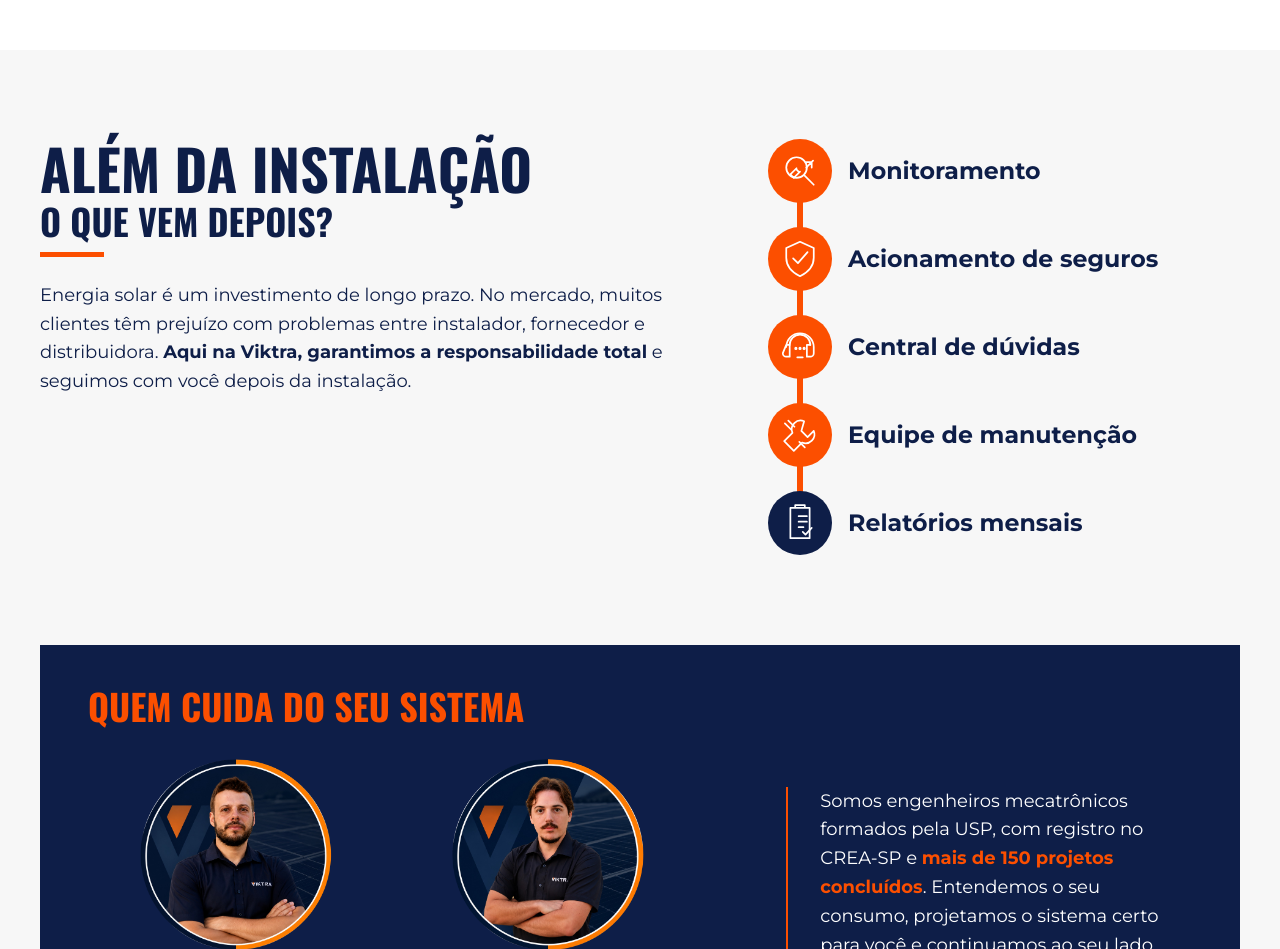
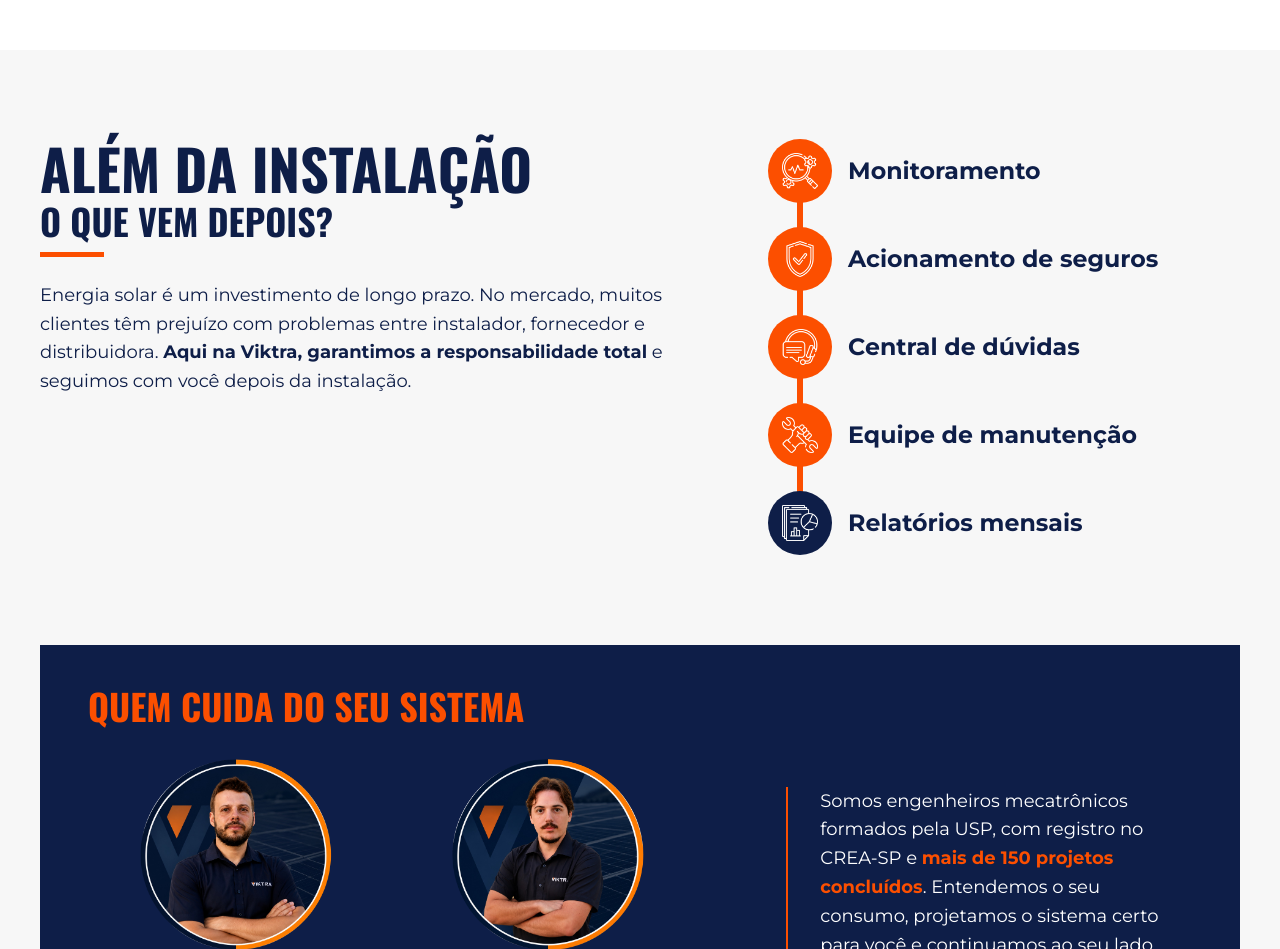
Before and after one commit to Viktra-Engenharia/viktra-monorepo, an Astro site: page / in a window 1280 px wide. Shown: the part 2400-3349 px from the top of the page. Built offline with nearby package versions, Linux system fonts and the light colour scheme; Astro itself is replaced by a stand-in of ours.

Commit message:
style: use brand icon set in after-sales timeline
Co-Authored-By: Claude Opus 5.5 <noreply@anthropic.com>

```diff
--- a/src/components/AfterSales.astro
+++ b/src/components/AfterSales.astro
@@ -1,12 +1,31 @@
 ---
 import { Image } from 'astro:assets';
 import WhatsAppIcon from './icons/WhatsAppIcon.astro';
-import { afterSalesItems, otherServices, warranties } from '../data/afterSales';
+import type { ImageMetadata } from 'astro';
+import monitoringIcon from '../assets/icons/monitoramento.png';
+import insuranceIcon from '../assets/icons/acionamento-seguros.png';
+import supportIcon from '../assets/icons/central-duvidas.png';
+import maintenanceIcon from '../assets/icons/equipe-manutencao.png';
+import reportsIcon from '../assets/icons/relatorios-mensais.png';
+import {
+  afterSalesItems,
+  otherServices,
+  warranties,
+  type AfterSalesIcon,
+} from '../data/afterSales';
 import { founders } from '../data/team';
 import { getWhatsAppCtaUrl } from '../data/site';
 
 const whatsappUrl = getWhatsAppCtaUrl('after-sales');
 const lastItemIndex = afterSalesItems.length - 1;
+
+const icons: Record<AfterSalesIcon, ImageMetadata> = {
+  monitoring: monitoringIcon,
+  insurance: insuranceIcon,
+  support: supportIcon,
+  maintenance: maintenanceIcon,
+  reports: reportsIcon,
+};
 ---
 
 <section class="after-sales" aria-labelledby="after-sales-title">
@@ -45,49 +64,16 @@ const lastItemIndex = afterSalesItems.length - 1;
                 { 'after-sales__item--highlight': index === lastItemIndex },
               ]}
             >
-              <span class="after-sales__icon" aria-hidden="true">
-                <svg
-                  viewBox="0 0 64 64"
-                  fill="none"
-                  stroke="currentColor"
-                  stroke-width="2.5"
-                  stroke-linecap="round"
-                  stroke-linejoin="round"
-                >
-                  {item.icon === 'monitoring' && (
-                    <g>
-                      <circle cx="27" cy="27" r="15" />
-                      <path d="m38 38 14 14m-25-24-9 9 5 5 9-9m-6-4 5 5m10-15h8v8m-8 0 10-10" />
-                    </g>
-                  )}
-                  {item.icon === 'insurance' && (
-                    <g>
-                      <path d="m32 7 20 9v14c0 12-8 21-20 27C20 51 12 42 12 30V16z" />
-                      <path d="m22 31 7 7 14-16" />
-                    </g>
-                  )}
-                  {item.icon === 'support' && (
-                    <g>
-                      <path d="M12 32a20 20 0 0 1 40 0v9a5 5 0 0 1-5 5h-5V29h5m-35 0h5v17h-5a5 5 0 0 1-5-5z" />
-                      <path d="M17 29a15 15 0 0 1 30 0M28 47h8" />
-                      <circle cx="26" cy="34" r="1" />
-                      <circle cx="32" cy="34" r="1" />
-                      <circle cx="38" cy="34" r="1" />
-                    </g>
-                  )}
-                  {item.icon === 'maintenance' && (
-                    <g>
-                      <path d="M38 12a13 13 0 0 0-17 17L9 41l14 14 12-12a13 13 0 0 0 17-17l-9 9-9-9z" />
-                      <path d="m10 15 9 9m-4-13 9 9m7 22 8 8" />
-                    </g>
-                  )}
-                  {item.icon === 'reports' && (
-                    <g>
-                      <path d="M18 10h28v44H18zM25 10V6h14v4m-9 12h12m-12 8h12m-12 8h7" />
-                      <path d="m36 45 4 4 9-10" />
-                    </g>
-                  )}
-                </svg>
+              <span class="after-sales__icon">
+                <Image
+                  class="after-sales__icon-image"
+                  src={icons[item.icon]}
+                  alt=""
+                  width={56}
+                  height={56}
+                  densities={[1, 2]}
+                  loading="lazy"
+                />
               </span>
               <div>
                 <h3 class="after-sales__item-title">{item.label}</h3>
@@ -222,9 +208,12 @@ const lastItemIndex = afterSalesItems.length - 1;
     color: var(--color-white);
   }
 
-  .after-sales__icon svg {
-    width: 2.75rem;
-    height: 2.75rem;
+  /* Source icons are black line art; invert renders them white on the circles. */
+  .after-sales__icon-image {
+    width: 2.25rem;
+    height: 2.25rem;
+    object-fit: contain;
+    filter: invert(1);
   }
 
   .after-sales__item--highlight .after-sales__icon {
```
Also changed, not shown: src/assets/icons/acionamento-seguros.png (added), src/assets/icons/central-duvidas.png (added), src/assets/icons/equipe-manutencao.png (added), src/assets/icons/monitoramento.png (added), src/assets/icons/relatorios-mensais.png (added).
